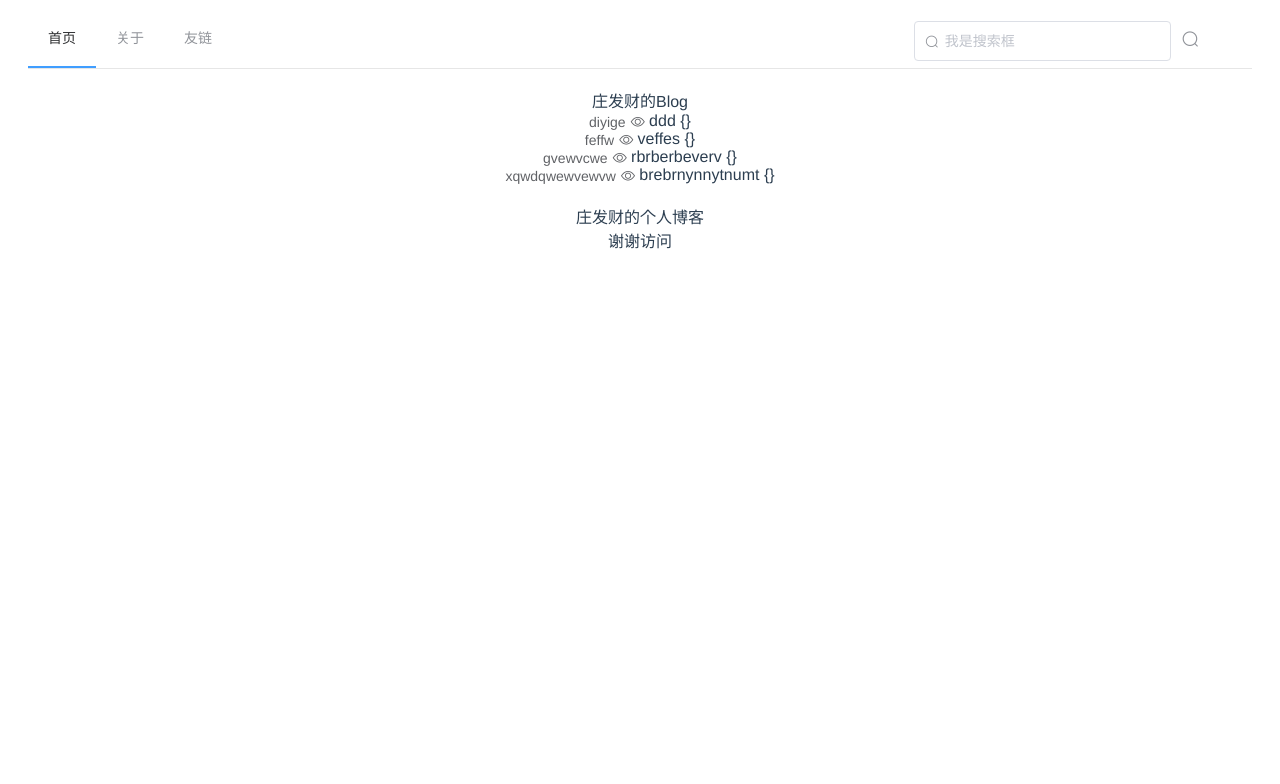
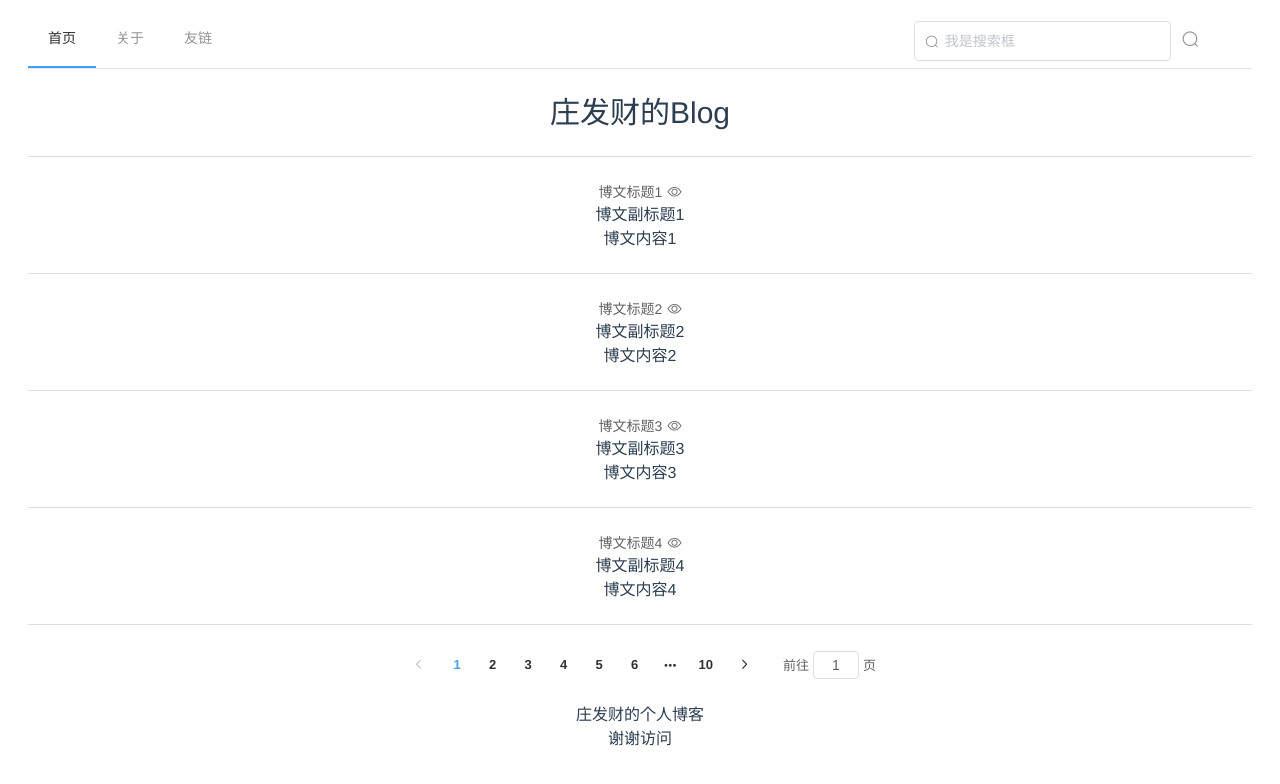
Before and after one commit to zhuangxiaobai/vuedemo, a Vue app: page /#/ in a window 1280 px wide. Shown: the top 784 px of the page. Built offline with nearby package versions, Linux system fonts and the light colour scheme; no server answers.

Commit message:
博文框架2

```diff
--- a/package.json
+++ b/package.json
@@ -12,12 +12,13 @@
     "lint": "vue-cli-service lint"
   },
   "dependencies": {
+    "axios": "^0.19.2",
     "core-js": "^3.6.4",
     "echarts": "^4.7.0",
     "element-ui": "^2.13.1",
     "vue": "^2.6.11",
     "vue-router": "^3.1.6",
-    "vuex": "^3.1.3"
+    "vuex": "^3.4.0"
   },
   "devDependencies": {
     "@vue/cli-plugin-babel": "^4.3.0",
--- a/src/App.vue
+++ b/src/App.vue
@@ -73,6 +73,13 @@
       },
       search(){
         console.log("test search");
+
+
+
+
+
+
+
       }
     }
   }
@@ -106,4 +113,15 @@
 }
 
 
+@media(max-width: 1189px){
+
+.my-menu-li{
+
+     float: left !important;
+     //margin-right: 5% !important;
+
+}
+
+}
+
 </style>
--- /dev/null
+++ b/src/api/blog.js
@@ -0,0 +1,11 @@
+import request from '@/utils/request'
+
+
+//进入首页获取博客列表
+export function getBlogList(params) {
+    return request({
+      url: '/blog/blogList',
+      method: 'get',
+      params
+    })
+  }
--- /dev/null
+++ b/src/utils/request.js
@@ -0,0 +1,85 @@
+import axios from 'axios'
+import { MessageBox, Message } from 'element-ui'
+//import store from '@/store'
+//import { getToken } from '@/utils/auth'
+
+// create an axios instance
+const service = axios.create({
+  baseURL: process.env.VUE_APP_BASE_API, // url = base url + request url
+  // withCredentials: true, // send cookies when cross-domain requests
+  timeout: 5000 // request timeout
+})
+
+// request interceptor
+// service.interceptors.request.use(
+//   config => {
+//     // do something before request is sent
+
+//     if (store.getters.token) {
+//       // let each request carry token
+//       // ['X-Token'] is a custom headers key
+//       // please modify it according to the actual situation
+//       config.headers['X-Token'] = getToken()
+//     }
+//     return config
+//   },
+//   error => {
+//     // do something with request error
+//     console.log(error) // for debug
+//     return Promise.reject(error)
+//   }
+// )
+
+// // response interceptor
+// service.interceptors.response.use(
+//   /**
+//    * If you want to get http information such as headers or status
+//    * Please return  response => response
+//   */
+
+//   /**
+//    * Determine the request status by custom code
+//    * Here is just an example
+//    * You can also judge the status by HTTP Status Code
+//    */
+//   response => {
+//     const res = response.data
+
+//     // if the custom code is not 20000, it is judged as an error.
+//     if (res.code !== 20000) {
+//       Message({
+//         message: res.message || 'Error',
+//         type: 'error',
+//         duration: 5 * 1000
+//       })
+
+//       // 50008: Illegal token; 50012: Other clients logged in; 50014: Token expired;
+//       if (res.code === 50008 || res.code === 50012 || res.code === 50014) {
+//         // to re-login
+//         MessageBox.confirm('You have been logged out, you can cancel to stay on this page, or log in again', 'Confirm logout', {
+//           confirmButtonText: 'Re-Login',
+//           cancelButtonText: 'Cancel',
+//           type: 'warning'
+//         }).then(() => {
+//           store.dispatch('user/resetToken').then(() => {
+//             location.reload()
+//           })
+//         })
+//       }
+//       return Promise.reject(new Error(res.message || 'Error'))
+//     } else {
+//       return res
+//     }
+//   },
+//   error => {
+//     console.log('err' + error) // for debug
+//     Message({
+//       message: error.message,
+//       type: 'error',
+//       duration: 5 * 1000
+//     })
+//     return Promise.reject(error)
+//   }
+// )
+
+export default service
--- a/src/views/BlogHome.vue
+++ b/src/views/BlogHome.vue
@@ -1,62 +1,118 @@
 <template>
+<div>
     <el-row>
-        <el-col>
-            <span>庄发财的Blog</span>
+        <el-col class="big-title">
+            <span >庄发财的Blog</span>
+            <el-divider></el-divider>
         </el-col>
 
     <el-col v-for="(item,index) in blogList" :key="index">
+
         <el-link>{{item.bigTitle}}<i class="el-icon-view el-icon--right"></i> </el-link>
 
-        {{item.smallTitle}}
-        {{item.blog}}
+        <span style="display:block">{{item.smallTitle}}</span>
+        <span style="display:block">{{item.blog}}</span>
+        <el-divider></el-divider>
     </el-col>
 
 
 
 
     </el-row>
-
+    <el-row>
+        <div class="block">
+        <span class="demonstration"></span>
+        <el-pagination
+        @size-change="handleSizeChange"
+        @current-change="handleCurrentChange"
+        :current-page.sync="currentPage"
+        :page-size="100"
+        layout="prev, pager, next, jumper"
+        :total="1000">
+        </el-pagination>
+        </div>
+    </el-row>
+    </div>
 </template>
 
 <script>
+import { getBlogList } from '@/api/blog'
 export default {
     data(){
        return{
 
           blogList:[
             {
-              bigTitle:'diyige',
-              smallTitle:'ddd',
-              blog:{}
+              bigTitle:'博文标题1',
+              smallTitle:'博文副标题1',
+              blog:'博文内容1',
+              createTime:'2020-05-11'
             },
             {
-              bigTitle:'feffw',
-              smallTitle:'veffes',
-              blog:{}
+              bigTitle:'博文标题2',
+              smallTitle:'博文副标题2',
+              blog:'博文内容2',
+              createTime:'2020-05-12'
             },
             {
-              bigTitle:'gvewvcwe',
-              smallTitle:'rbrberbeverv',
-              blog:{}
+              bigTitle:'博文标题3',
+              smallTitle:'博文副标题3',
+              blog:'博文内容3',
+              createTime:'2020-05-13'
             },
             {
-              bigTitle:'xqwdqwewvewvw',
-              smallTitle:'brebrnynnytnumt',
-              blog:{}
+              bigTitle:'博文标题4',
+              smallTitle:'博文副标题4',
+              blog:'博文内容4',
+              createTime:'2020-05-14'
             }
 
-          ]
+          ],
+          currentPage: 1
 
        }
     },
     methods:{
+        handleSizeChange(val) {
+        console.log(`每页 ${val} 条`);
+      },
+        handleCurrentChange(val) {
+        console.log(`当前页: ${val}`);
+      }
 
 
     },
     mounted(){
+
+     getBlogList(this.currentPage).then(response=>{
+
+
+
+
+
+
+     }).catch(error=>{
+
+          this.$message({
+          showClose: true,
+          message: '错了哦，这是一条错误消息',
+          type: 'error'
+        });
+
+
+     });
 
     }
 
 
 }
 </script>
+<style lang="scss">
+//定义一下大标题的css
+.big-title {
+
+    font-family: "Helvetica Neue";
+    font-size:30px;
+
+}
+</style>
```
Also changed, not shown: src/api/search.js (added, +11 -0 lines), 2 other files (tests, documents, lock files or other folders).
